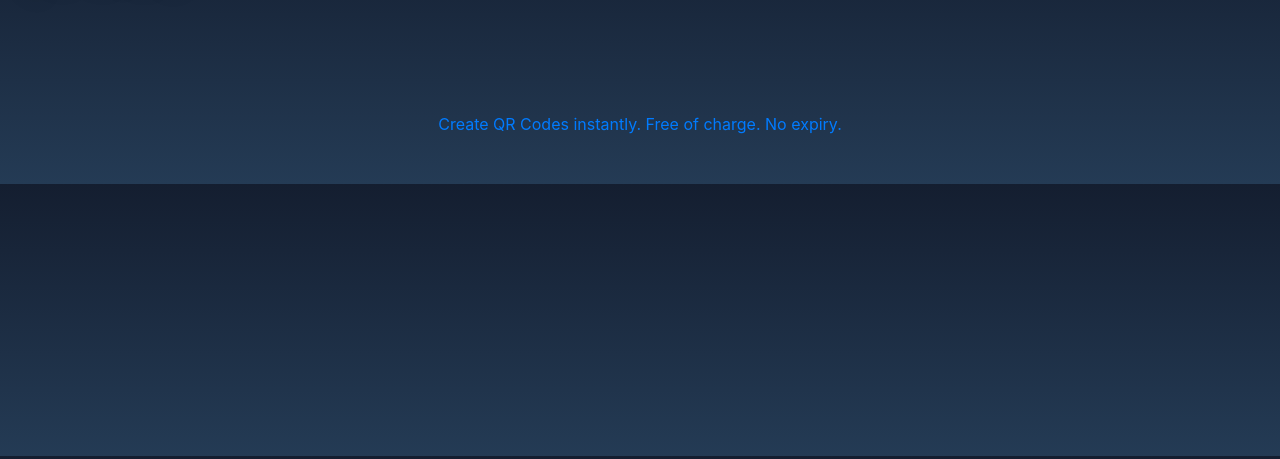
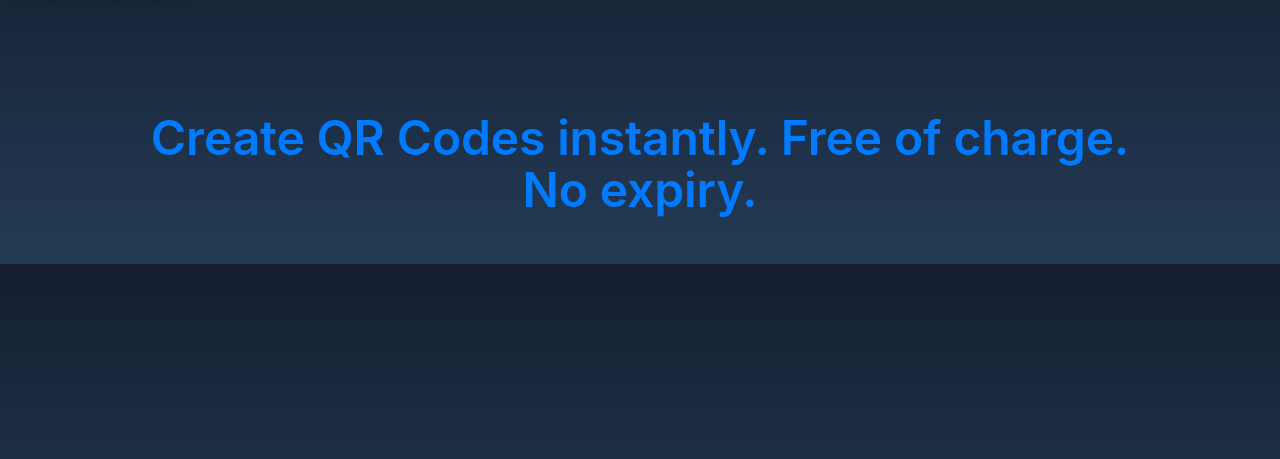
Before and after one commit to rsmith-github/QR-King, a Flask app: page / in a window 1280 px wide. Shown: the part 88-547 px from the top of the page. Run offline with Flask 2, Linux system fonts and the light colour scheme; a user stored in the database is signed in; some libraries are stand-ins or nearby versions.

Commit message:
edit index page

```diff
--- a/static/styles.css
+++ b/static/styles.css
@@ -386,3 +386,12 @@ body {
     bottom: 100%;
   }
 }
+
+.index-headline {
+  font-size: 48px;
+  line-height: 1.08349;
+  font-weight: 600;
+  letter-spacing: -.003em;
+  font-family: "SF Pro Display","SF Pro Icons","Helvetica Neue","Helvetica","Arial",sans-serif;
+  text-decoration: none;
+}
--- a/templates/index.html
+++ b/templates/index.html
@@ -7,7 +7,8 @@
 
 {% block main %}
 
-  <a href="/create"> Create QR Codes instantly. Free of charge. No expiry. </a>
+
+  <a href="/create" class="index-headline"> Create QR Codes instantly. Free of charge. No expiry. </a>
 
 
 {% endblock %}
```
